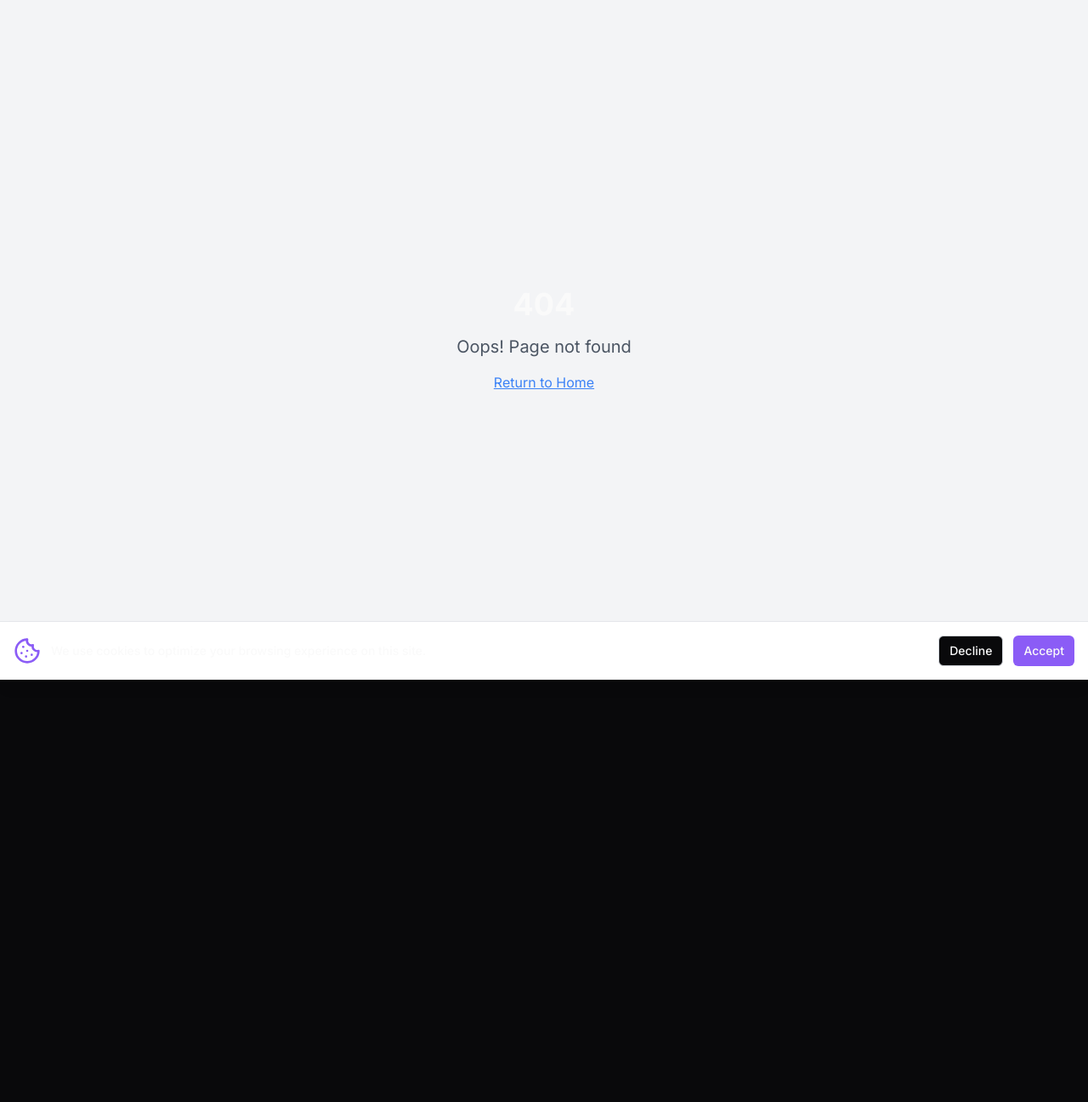
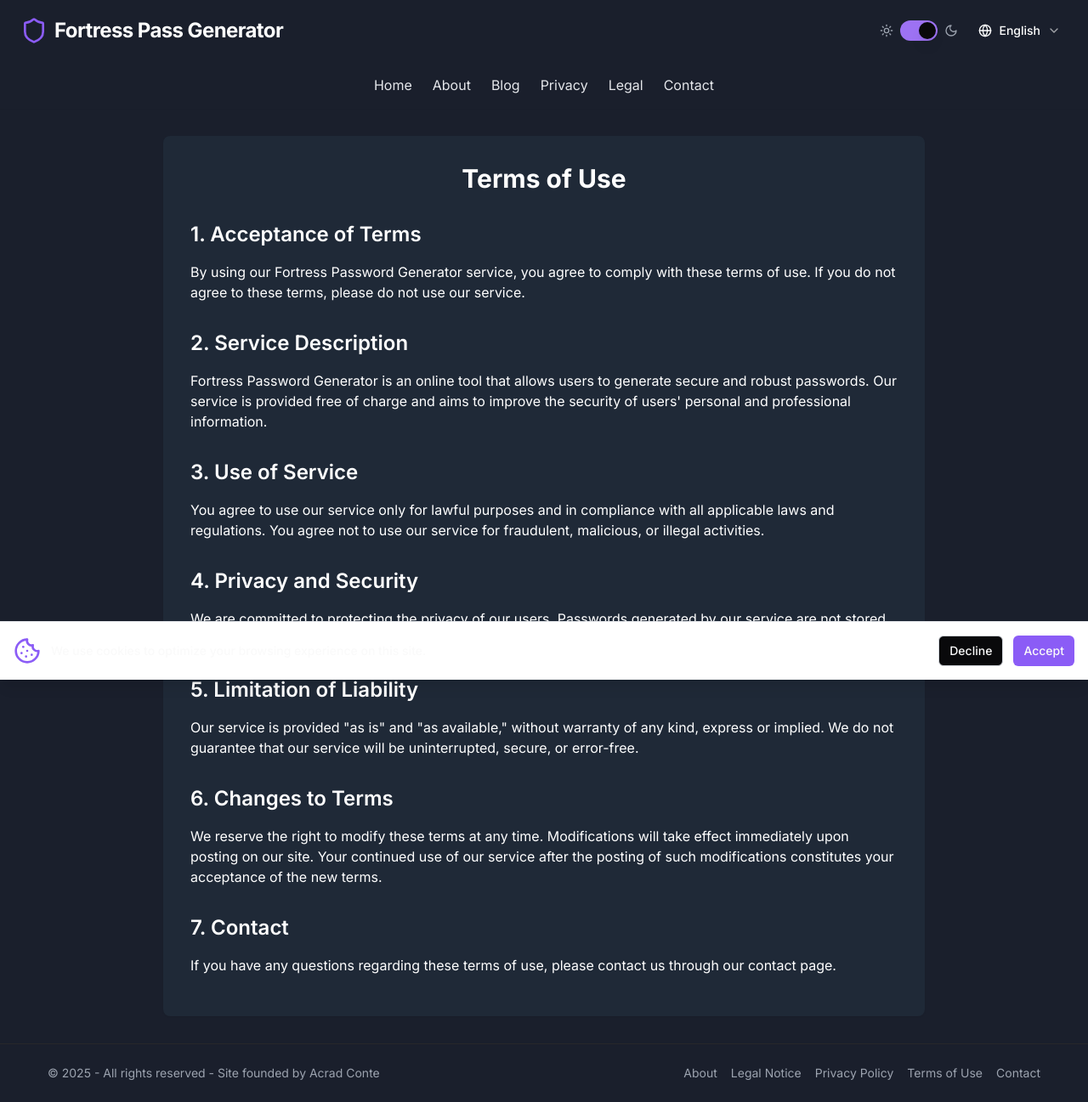
Before and after one commit to AbconBuzyApp/forti-pass-forge, a React (Vite) app: page /terms in a window 1280 px wide. Before the commit this address had no page. Shown: the whole page at 85% size. Before the commit the page ends 800 px from the top, so only its background shows below. Built offline with nearby package versions, Linux system fonts and the light colour scheme.

Commit message:
Fix: Restore lost content and features
This commit attempts to restore all lost content and features, including articles and other site modifications.

```diff
--- a/src/App.tsx
+++ b/src/App.tsx
@@ -9,6 +9,7 @@ import Index from "./pages/Index";
 import About from "./pages/About";
 import Privacy from "./pages/Privacy";
 import Legal from "./pages/Legal";
+import Terms from "./pages/Terms";
 import Contact from "./pages/Contact";
 import NotFound from "./pages/NotFound";
 import Blog from "./pages/Blog";
@@ -49,6 +50,7 @@ const App = () => {
               <Route path="/about" element={<About language={language} />} />
               <Route path="/privacy" element={<Privacy language={language} />} />
               <Route path="/legal" element={<Legal language={language} />} />
+              <Route path="/terms" element={<Terms language={language} />} />
               <Route path="/contact" element={<Contact language={language} />} />
               <Route path="/blog" element={<Blog language={language} onLanguageChange={handleLanguageChange} />} />
               <Route path="/blog/:slug" element={<BlogArticle language={language} />} />
--- /dev/null
+++ b/src/pages/Terms.tsx
@@ -0,0 +1,124 @@
+
+import { Language } from "@/types";
+import Header from "@/components/Header";
+import Footer from "@/components/Footer";
+import Navigation from "@/components/Navigation";
+import { useState } from "react";
+
+interface TermsProps {
+  language: Language;
+}
+
+const Terms = ({ language: initialLanguage }: TermsProps) => {
+  const [language, setLanguage] = useState<Language>(initialLanguage);
+
+  const handleLanguageChange = (newLanguage: Language) => {
+    setLanguage(newLanguage);
+  };
+
+  const getTermsContent = () => {
+    switch (language) {
+      case "fr":
+        return (
+          <>
+            <h1 className="text-3xl font-bold mb-8 text-center">Conditions d'Utilisation</h1>
+            <div className="prose prose-lg max-w-none">
+              <h2 className="text-2xl font-semibold mb-4">1. Acceptation des Conditions</h2>
+              <p className="mb-4">En utilisant notre service de génération de mots de passe Fortress Password Generator, vous acceptez de vous conformer à ces conditions d'utilisation. Si vous n'acceptez pas ces conditions, veuillez ne pas utiliser notre service.</p>
+
+              <h2 className="text-2xl font-semibold mb-4 mt-8">2. Description du Service</h2>
+              <p className="mb-4">Fortress Password Generator est un outil en ligne qui permet aux utilisateurs de générer des mots de passe sécurisés et robustes. Notre service est fourni gratuitement et vise à améliorer la sécurité des informations personnelles et professionnelles des utilisateurs.</p>
+
+              <h2 className="text-2xl font-semibold mb-4 mt-8">3. Utilisation du Service</h2>
+              <p className="mb-4">Vous acceptez d'utiliser notre service uniquement à des fins légales et conformément à toutes les lois et réglementations applicables. Vous vous engagez à ne pas utiliser notre service pour des activités frauduleuses, malveillantes ou illégales.</p>
+
+              <h2 className="text-2xl font-semibold mb-4 mt-8">4. Confidentialité et Sécurité</h2>
+              <p className="mb-4">Nous nous engageons à protéger la confidentialité de nos utilisateurs. Les mots de passe générés par notre service ne sont pas stockés sur nos serveurs et sont générés localement sur votre appareil. Nous ne collectons pas les mots de passe que vous générez.</p>
+
+              <h2 className="text-2xl font-semibold mb-4 mt-8">5. Limitation de Responsabilité</h2>
+              <p className="mb-4">Notre service est fourni "tel quel" et "selon disponibilité", sans garantie d'aucune sorte, expresse ou implicite. Nous ne garantissons pas que notre service sera ininterrompu, sécurisé ou exempt d'erreurs.</p>
+
+              <h2 className="text-2xl font-semibold mb-4 mt-8">6. Modifications des Conditions</h2>
+              <p className="mb-4">Nous nous réservons le droit de modifier ces conditions à tout moment. Les modifications entreront en vigueur dès leur publication sur notre site. Votre utilisation continue de notre service après la publication de ces modifications constitue votre acceptation des nouvelles conditions.</p>
+
+              <h2 className="text-2xl font-semibold mb-4 mt-8">7. Contact</h2>
+              <p className="mb-4">Si vous avez des questions concernant ces conditions d'utilisation, veuillez nous contacter via notre page de contact.</p>
+            </div>
+          </>
+        );
+      case "es":
+        return (
+          <>
+            <h1 className="text-3xl font-bold mb-8 text-center">Términos de Uso</h1>
+            <div className="prose prose-lg max-w-none">
+              <h2 className="text-2xl font-semibold mb-4">1. Aceptación de los Términos</h2>
+              <p className="mb-4">Al utilizar nuestro servicio de generación de contraseñas Fortress Password Generator, usted acepta cumplir con estos términos de uso. Si no está de acuerdo con estos términos, por favor no utilice nuestro servicio.</p>
+
+              <h2 className="text-2xl font-semibold mb-4 mt-8">2. Descripción del Servicio</h2>
+              <p className="mb-4">Fortress Password Generator es una herramienta en línea que permite a los usuarios generar contraseñas seguras y robustas. Nuestro servicio se proporciona de forma gratuita y tiene como objetivo mejorar la seguridad de la información personal y profesional de los usuarios.</p>
+
+              <h2 className="text-2xl font-semibold mb-4 mt-8">3. Uso del Servicio</h2>
+              <p className="mb-4">Usted acepta utilizar nuestro servicio únicamente para fines legales y de conformidad con todas las leyes y regulaciones aplicables. Se compromete a no utilizar nuestro servicio para actividades fraudulentas, maliciosas o ilegales.</p>
+
+              <h2 className="text-2xl font-semibold mb-4 mt-8">4. Privacidad y Seguridad</h2>
+              <p className="mb-4">Nos comprometemos a proteger la privacidad de nuestros usuarios. Las contraseñas generadas por nuestro servicio no se almacenan en nuestros servidores y se generan localmente en su dispositivo. No recopilamos las contraseñas que usted genera.</p>
+
+              <h2 className="text-2xl font-semibold mb-4 mt-8">5. Limitación de Responsabilidad</h2>
+              <p className="mb-4">Nuestro servicio se proporciona "tal cual" y "según disponibilidad", sin garantías de ningún tipo, expresas o implícitas. No garantizamos que nuestro servicio sea ininterrumpido, seguro o libre de errores.</p>
+
+              <h2 className="text-2xl font-semibold mb-4 mt-8">6. Modificaciones de los Términos</h2>
+              <p className="mb-4">Nos reservamos el derecho de modificar estos términos en cualquier momento. Las modificaciones entrarán en vigor inmediatamente después de su publicación en nuestro sitio. Su uso continuado de nuestro servicio después de la publicación de estas modificaciones constituye su aceptación de los nuevos términos.</p>
+
+              <h2 className="text-2xl font-semibold mb-4 mt-8">7. Contacto</h2>
+              <p className="mb-4">Si tiene alguna pregunta sobre estos términos de uso, póngase en contacto con nosotros a través de nuestra página de contacto.</p>
+            </div>
+          </>
+        );
+      default: // English
+        return (
+          <>
+            <h1 className="text-3xl font-bold mb-8 text-center">Terms of Use</h1>
+            <div className="prose prose-lg max-w-none">
+              <h2 className="text-2xl font-semibold mb-4">1. Acceptance of Terms</h2>
+              <p className="mb-4">By using our Fortress Password Generator service, you agree to comply with these terms of use. If you do not agree to these terms, please do not use our service.</p>
+
+              <h2 className="text-2xl font-semibold mb-4 mt-8">2. Service Description</h2>
+              <p className="mb-4">Fortress Password Generator is an online tool that allows users to generate secure and robust passwords. Our service is provided free of charge and aims to improve the security of users' personal and professional information.</p>
+
+              <h2 className="text-2xl font-semibold mb-4 mt-8">3. Use of Service</h2>
+              <p className="mb-4">You agree to use our service only for lawful purposes and in compliance with all applicable laws and regulations. You agree not to use our service for fraudulent, malicious, or illegal activities.</p>
+
+              <h2 className="text-2xl font-semibold mb-4 mt-8">4. Privacy and Security</h2>
+              <p className="mb-4">We are committed to protecting the privacy of our users. Passwords generated by our service are not stored on our servers and are generated locally on your device. We do not collect the passwords you generate.</p>
+
+              <h2 className="text-2xl font-semibold mb-4 mt-8">5. Limitation of Liability</h2>
+              <p className="mb-4">Our service is provided "as is" and "as available," without warranty of any kind, express or implied. We do not guarantee that our service will be uninterrupted, secure, or error-free.</p>
+
+              <h2 className="text-2xl font-semibold mb-4 mt-8">6. Changes to Terms</h2>
+              <p className="mb-4">We reserve the right to modify these terms at any time. Modifications will take effect immediately upon posting on our site. Your continued use of our service after the posting of such modifications constitutes your acceptance of the new terms.</p>
+
+              <h2 className="text-2xl font-semibold mb-4 mt-8">7. Contact</h2>
+              <p className="mb-4">If you have any questions regarding these terms of use, please contact us through our contact page.</p>
+            </div>
+          </>
+        );
+    }
+  };
+
+  return (
+    <div className="flex flex-col min-h-screen bg-fortipass-soft-gray dark:bg-fortipass-charcoal">
+      <Header language={language} onLanguageChange={handleLanguageChange} />
+      <Navigation language={language} />
+
+      <main className="flex-grow container mx-auto px-4 py-8">
+        <div className="max-w-4xl mx-auto bg-white dark:bg-gray-800 dark:text-white rounded-lg shadow-sm p-8">
+          {getTermsContent()}
+        </div>
+      </main>
+
+      <Footer language={language} />
+    </div>
+  );
+};
+
+export default Terms;
```
